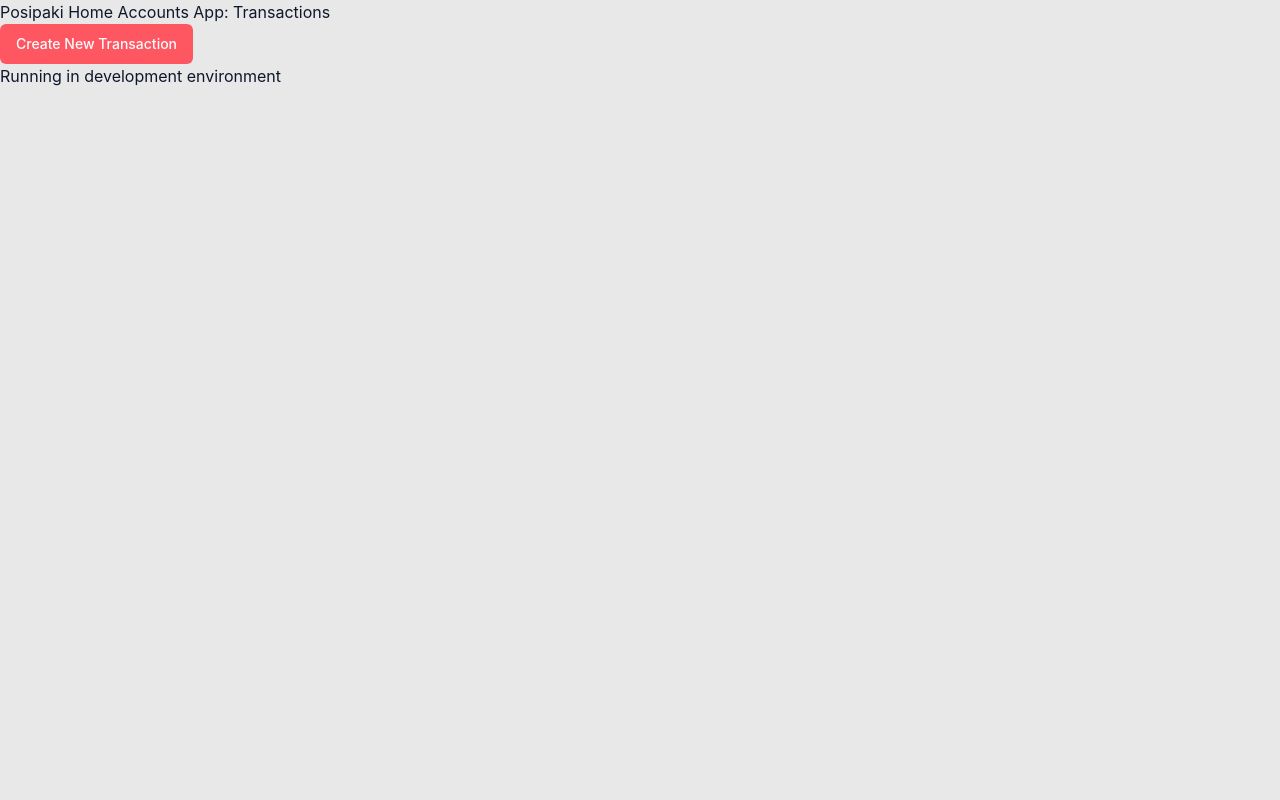
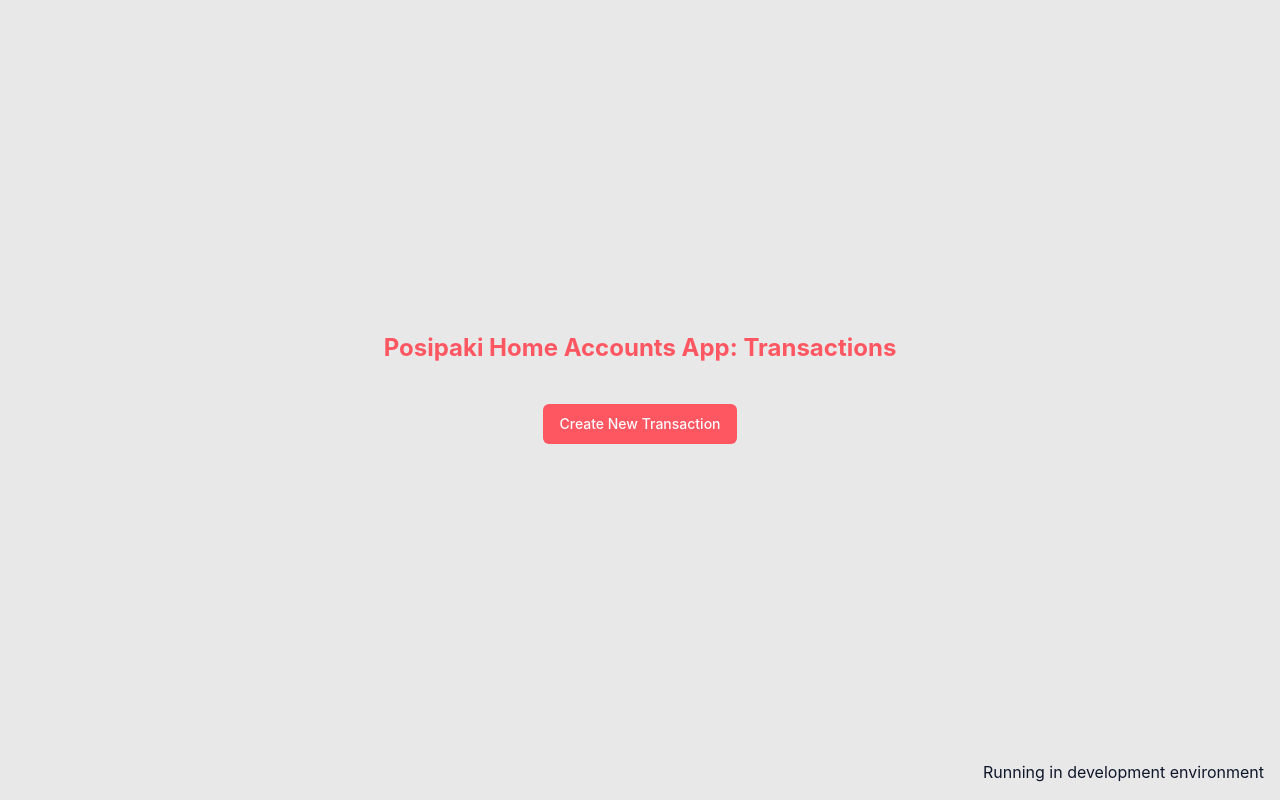
Before and after one commit to DmitriySevkovych/home-accounts-app, a Next.js app in the folder apps/frontend/: page /transactions in a window 1280 px wide. Built offline with nearby package versions, Linux system fonts and the light colour scheme.

Commit message:
style: adjust index page

```diff
--- a/apps/frontend/src/pages/transactions/index.tsx
+++ b/apps/frontend/src/pages/transactions/index.tsx
@@ -11,14 +11,21 @@ type TransactionsOverviewProps = {
 const TransactionsOverview = ({ environment }: TransactionsOverviewProps) => {
     return (
         <>
-            <div>Posipaki Home Accounts App: Transactions</div>
-            <Button>
-                <Link href={PAGES.transactions.new}>
-                    Create New Transaction
-                </Link>
-            </Button>
-
-            <footer>Running in {environment} environment</footer>
+            <div className="min-h-screen w-full h-full flex flex-col justify-between p-4">
+                <div className="flex flex-col flex-grow justify-center gap-10 items-center">
+                    <h1 className="font-bold text-xl lg:text-2xl text-primary">
+                        Posipaki Home Accounts App: Transactions
+                    </h1>
+                    <Button>
+                        <Link href={PAGES.transactions.new}>
+                            Create New Transaction
+                        </Link>
+                    </Button>
+                </div>
+                <p className="place-self-end">
+                    Running in {environment} environment
+                </p>
+            </div>
         </>
     )
 }
```
